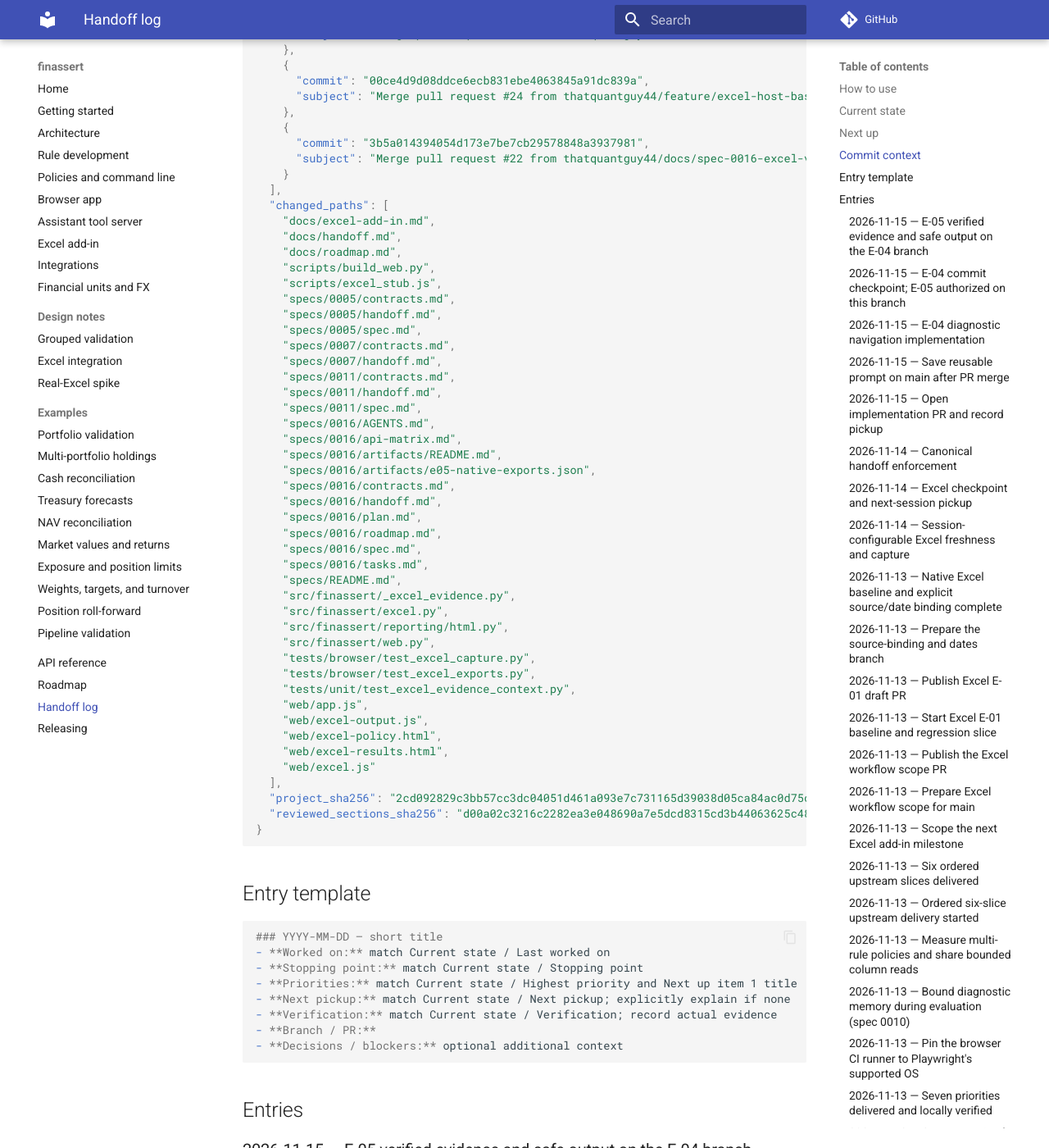
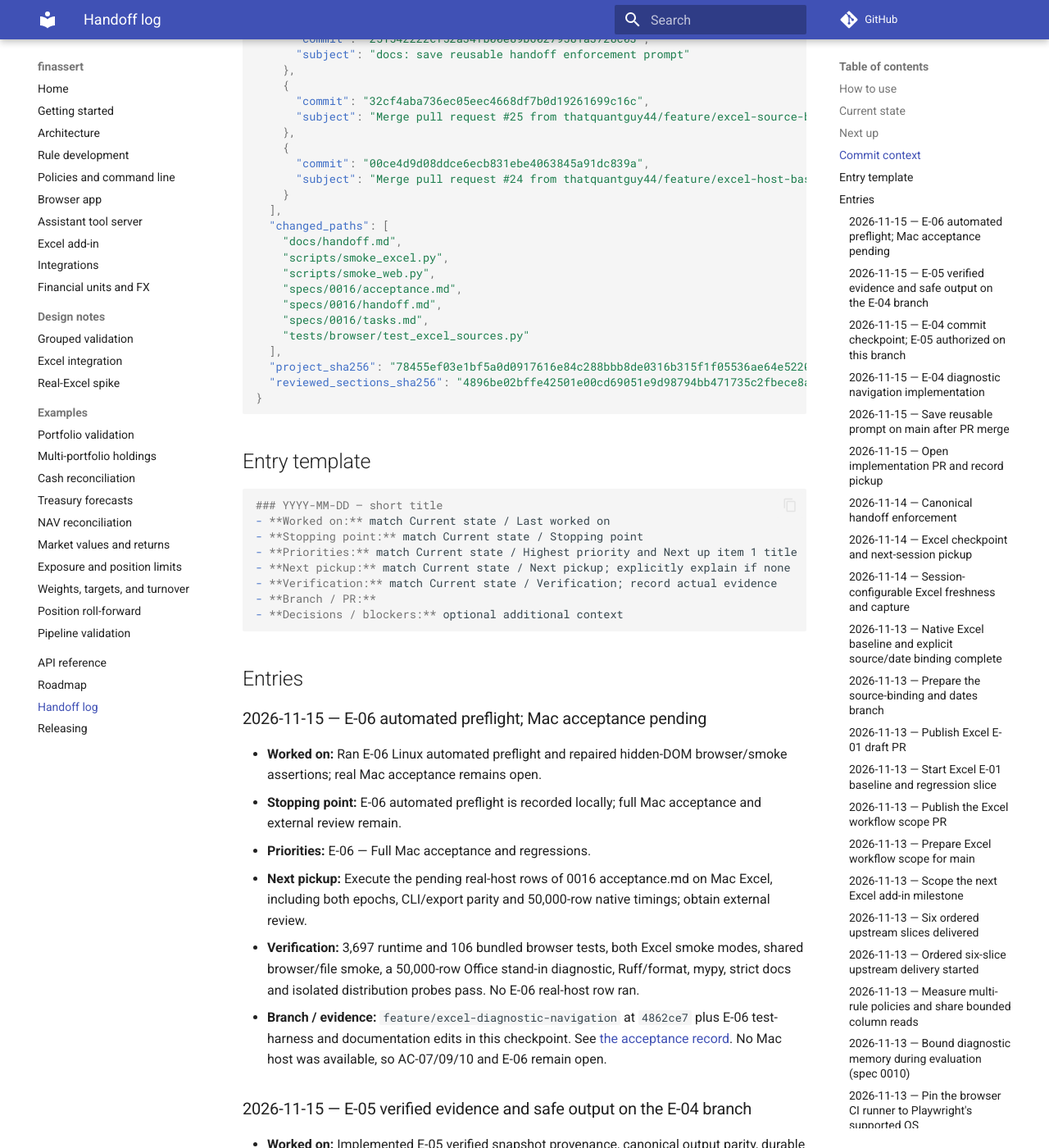
Before and after one commit to thatquantguy44/finassert, an MkDocs documentation site: the page built from docs/handoff.md, in a window 1280 px wide and 1400 px high, scrolled down 2771 px. Shown: the whole window at 82% size. Built offline with MkDocs 1.6.1 and Material for MkDocs 9.7.7, drawn with Linux system fonts in a browser that asks for light colours; comment, search, counter and statistics services are not loaded; some of the changed text lies outside the part shown.

Commit message:
test(excel): record E-06 Linux preflight

````diff
--- a/docs/handoff.md
+++ b/docs/handoff.md
@@ -23,10 +23,10 @@ and the roadmap defer to this ordering; numbered spec.md files own requirements.
 
 ## Current state
 
-- **Last worked on:** Implemented E-05 verified snapshot provenance, canonical output parity, durable ownership and safe partial-write recovery.
+- **Last worked on:** Ran E-06 Linux automated preflight and repaired hidden-DOM browser/smoke assertions; real Mac acceptance remains open.
 - **Highest priority:** E-06 — Full Mac acceptance and regressions.
-- **Next pickup:** Execute 0016 acceptance.md on the completed E-01–E-05 build, including full Mac workflow, CLI/export parity and 50,000-row timings.
-- **Verification:** 3,697 runtime and 106 browser tests pass; native exports/ownership/literal addresses/source integrity, Ruff/format, mypy, all smoke flows, strict docs/links and installed distribution probes pass.
+- **Next pickup:** Execute the pending real-host rows of 0016 acceptance.md on Mac Excel, including both epochs, CLI/export parity and 50,000-row native timings; obtain external review.
+- **Verification:** 3,697 runtime and 106 bundled browser tests, both Excel smoke modes, shared browser/file smoke, a 50,000-row Office stand-in diagnostic, Ruff/format, mypy, strict docs and isolated distribution probes pass. No E-06 real-host row ran.
 - **Branch:** `feature/excel-diagnostic-navigation`, based on main `2515422`.
   E-01/E-02 native baseline/source binding, configurable E-03 freshness/stable
   capture and spec 0017's Git-backed handoff guards are merged and verified.
@@ -42,10 +42,10 @@ and the roadmap defer to this ordering; numbered spec.md files own requirements.
 - **Scope:** finassert only; no release/tag or downstream application change.
 - **Remaining product scope:** E-01–E-05 have focused native/automated evidence.
   Full E-06 acceptance and external review remain; no broad support claim yet.
-- **Stopping point:** E-04 and E-05 are implemented and verified in this branch checkpoint; full E-06 acceptance remains.
+- **Stopping point:** E-06 automated preflight is recorded locally; full Mac acceptance and external review remain.
 - **E-04 commit:** [6bbf6b9](https://github.com/thatquantguy44/finassert/commit/6bbf6b9bd44992ada89a901277f5a9eae54ee78e)
-  was committed/pushed before E-05 work. This enclosing checkpoint adds E-05 on
-  the same branch. User requested commit/push; no new PR/merge/release was requested.
+  was committed/pushed before E-05 at `4862ce7`. This checkpoint records the
+  E-06 Linux preflight; Mac acceptance and external review remain open.
 - **Reusable prompt:** [prompts/master_handoff.md](https://github.com/thatquantguy44/finassert/blob/main/prompts/master_handoff.md)
   describes both Git and filesystem modes for reuse elsewhere. Finassert's
   implemented checker remains Git-backed; no filesystem backend was added here.
@@ -68,10 +68,11 @@ and the roadmap defer to this ordering; numbered spec.md files own requirements.
 ## Next up
 
 1. E-06 — Full Mac acceptance and regressions.
-   Review the E-04/E-05 stack, then execute 0016 acceptance.md on the completed
-   build. Record the full Mac workflow with both date systems, output/CLI parity,
-   calculation/failure/structure cases and 50,000-row timings/input integrity.
-   Focused E-04/E-05 native evidence does not complete the acceptance checklist.
+   Obtain a Mac Excel host and execute the pending 0016 acceptance.md rows on
+   the completed build. Record the full workflow with both date systems,
+   output/CLI parity, calculation/failure/structure cases and 50,000-row native
+   timings/input integrity. Linux stand-in evidence does not complete the
+   acceptance checklist.
 2. Paired forecast accuracy — 0012 U-08.
    Keep matching/vintage/cutoff, zero-actual and limit-combination contracts explicit.
 3. Debt principal and issuance — 0012 U-09.
@@ -86,8 +87,12 @@ use `git log -5 --oneline` for the live tip. Regenerate with --refresh.
 ```json
 {
   "version": 1,
-  "prior_head": "6bbf6b9bd44992ada89a901277f5a9eae54ee78e",
+  "prior_head": "4862ce791fd442e341e88b8390dd4fd549267d11",
   "recent_commits": [
+    {
+      "commit": "4862ce791fd442e341e88b8390dd4fd549267d11",
+      "subject": "Add verified Excel snapshot exports and owned destinations"
+    },
     {
       "commit": "6bbf6b9bd44992ada89a901277f5a9eae54ee78e",
       "subject": "Add verified Excel diagnostic navigation"
@@ -103,52 +108,19 @@ use `git log -5 --oneline` for the live tip. Regenerate with --refresh.
     {
       "commit": "00ce4d9d08ddce6ecb831ebe4063845a91dc839a",
       "subject": "Merge pull request #24 from thatquantguy44/feature/excel-host-baseline"
-    },
-    {
-      "commit": "3b5a014394054d173e7be7cb29578848a3937981",
-      "subject": "Merge pull request #22 from thatquantguy44/docs/spec-0016-excel-validation-workflow"
     }
   ],
   "changed_paths": [
-    "docs/excel-add-in.md",
     "docs/handoff.md",
-    "docs/roadmap.md",
-    "scripts/build_web.py",
-    "scripts/excel_stub.js",
-    "specs/0005/contracts.md",
-    "specs/0005/handoff.md",
-    "specs/0005/spec.md",
-    "specs/0007/contracts.md",
-    "specs/0007/handoff.md",
-    "specs/0011/contracts.md",
-    "specs/0011/handoff.md",
-    "specs/0011/spec.md",
-    "specs/0016/AGENTS.md",
-    "specs/0016/api-matrix.md",
-    "specs/0016/artifacts/README.md",
-    "specs/0016/artifacts/e05-native-exports.json",
-    "specs/0016/contracts.md",
+    "scripts/smoke_excel.py",
+    "scripts/smoke_web.py",
+    "specs/0016/acceptance.md",
     "specs/0016/handoff.md",
-    "specs/0016/plan.md",
-    "specs/0016/roadmap.md",
-    "specs/0016/spec.md",
     "specs/0016/tasks.md",
-    "specs/README.md",
-    "src/finassert/_excel_evidence.py",
-    "src/finassert/excel.py",
-    "src/finassert/reporting/html.py",
-    "src/finassert/web.py",
-    "tests/browser/test_excel_capture.py",
-    "tests/browser/test_excel_exports.py",
-    "tests/unit/test_excel_evidence_context.py",
-    "web/app.js",
-    "web/excel-output.js",
-    "web/excel-policy.html",
-    "web/excel-results.html",
-    "web/excel.js"
+    "tests/browser/test_excel_sources.py"
   ],
-  "project_sha256": "2cd092829c3bb57cc3dc04051d461a093e7c731165d39038d05ca84ac0d75cac",
-  "reviewed_sections_sha256": "d00a02c3216c2282ea3e048690a7e5dcd8315cd3b44063625c48e37b2e9ed8ad"
+  "project_sha256": "78455ef03e1bf5a0d0917616e84c288bbb8de0316b315f1f05536ae64e5220cc",
+  "reviewed_sections_sha256": "4896be02bffe42501e00cd69051e9d98794bb471735c2fbece8a22d0a281c717"
 }
 ```
 <!-- /finassert-handoff-checkpoint -->
@@ -167,6 +139,18 @@ use `git log -5 --oneline` for the live tip. Regenerate with --refresh.
 ```
 
 ## Entries
+
+### 2026-11-15 — E-06 automated preflight; Mac acceptance pending
+
+- **Worked on:** Ran E-06 Linux automated preflight and repaired hidden-DOM browser/smoke assertions; real Mac acceptance remains open.
+- **Stopping point:** E-06 automated preflight is recorded locally; full Mac acceptance and external review remain.
+- **Priorities:** E-06 — Full Mac acceptance and regressions.
+- **Next pickup:** Execute the pending real-host rows of 0016 acceptance.md on Mac Excel, including both epochs, CLI/export parity and 50,000-row native timings; obtain external review.
+- **Verification:** 3,697 runtime and 106 bundled browser tests, both Excel smoke modes, shared browser/file smoke, a 50,000-row Office stand-in diagnostic, Ruff/format, mypy, strict docs and isolated distribution probes pass. No E-06 real-host row ran.
+- **Branch / evidence:** `feature/excel-diagnostic-navigation` at `4862ce7` plus
+  E-06 test-harness and documentation edits in this checkpoint. See
+  [the acceptance record](https://github.com/thatquantguy44/finassert/blob/feature/excel-diagnostic-navigation/specs/0016/acceptance.md#2026-11-15-automated-preflight-linux).
+  No Mac host was available, so AC-07/09/10 and E-06 remain open.
 
 ### 2026-11-15 — E-05 verified evidence and safe output on the E-04 branch
 
````
Also changed, not shown: specs/0016/acceptance.md (+35 -3 lines), specs/0016/handoff.md (+22 -1 lines), specs/0016/tasks.md (+3 -0 lines), 3 other files.
